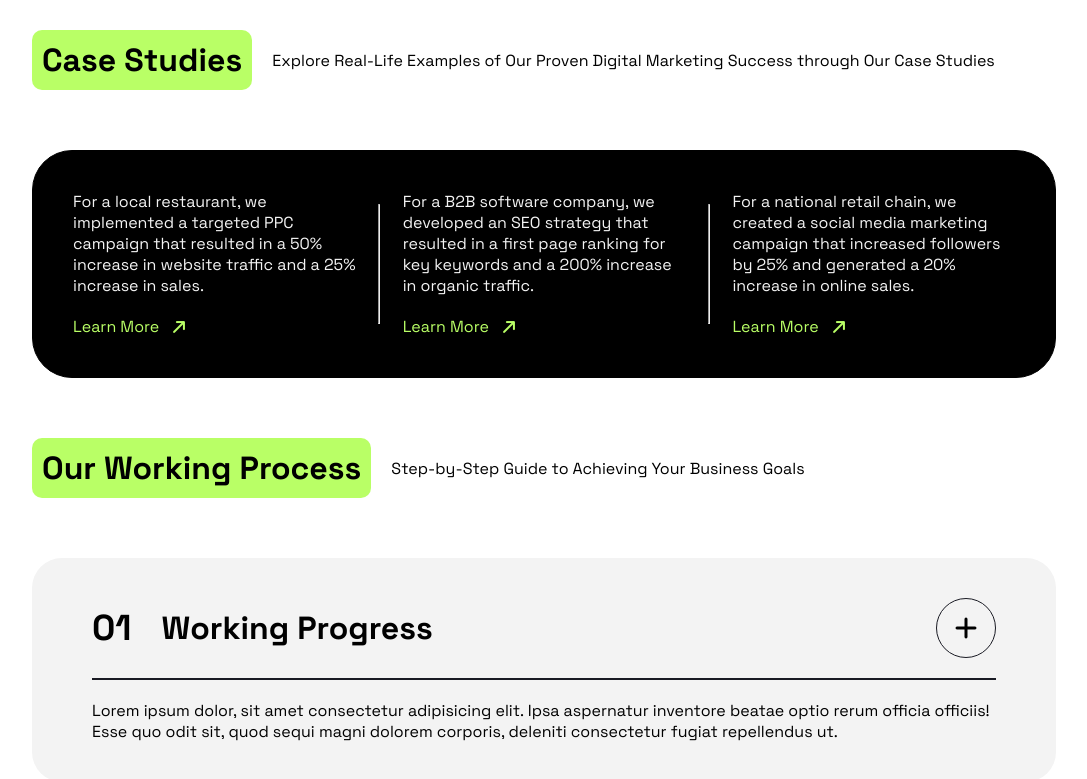
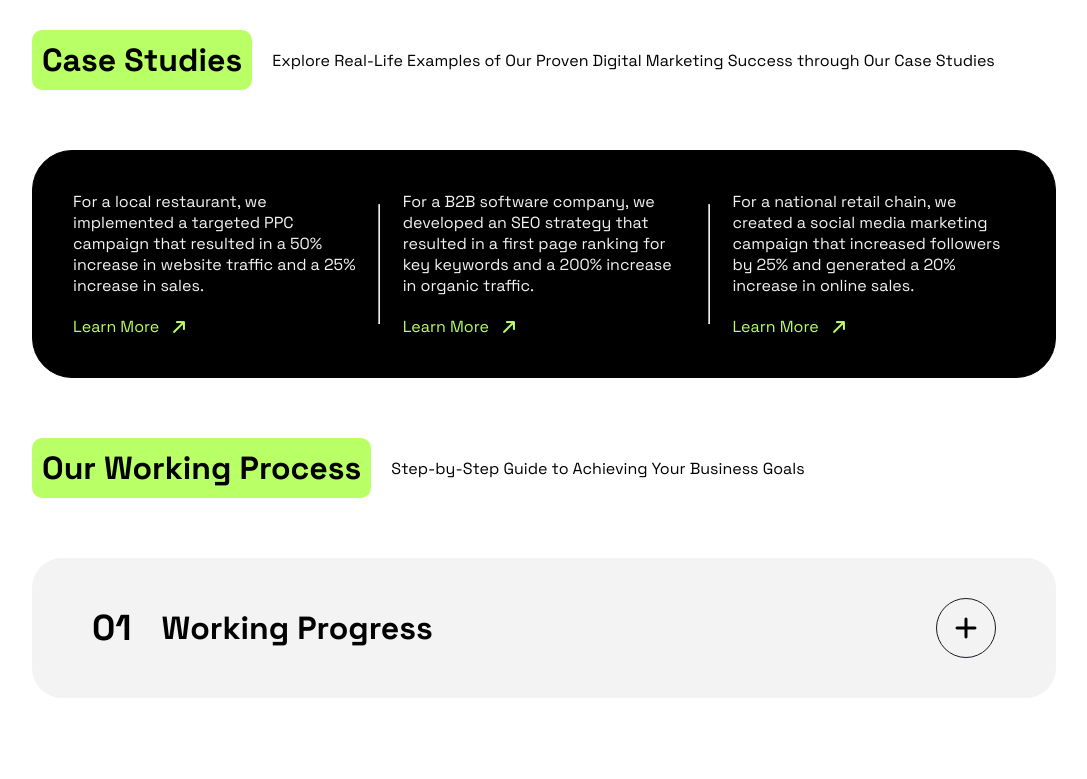
Before and after one commit to Blessen25/Positivus_website, a React (Vite) app in the folder frontend/: page / in a window 1280 px wide. Shown: the part 2160-2939 px from the top of the page, without its empty margins (96-1183 px from the left). After the commit the page ends 2913 px from the top, so only its background shows below. Built offline with nearby package versions, Linux system fonts and the light colour scheme.

Commit message:
Changes in working progress div

```diff
--- a/frontend/src/components/Extra.tsx
+++ b/frontend/src/components/Extra.tsx
@@ -34,12 +34,12 @@ const Services_Comp:React.FC<Services_Comp_Props> = (Props) => {
 
 const Working_Progress_Comp:React.FC<Services_Comp_Props> = (Props) => {
 
-    const [description, setDescription] = useState(true);
+    const [description, setDescription] = useState(false);
     return(
 
         <>
 
-            <div className="working_progress_div">
+            <div className={`working_progress_div ${description ? "working_progress_div_active" : ""}`} >
 
                 <div className="working_progress_firstdiv">
 
@@ -48,7 +48,7 @@ const Working_Progress_Comp:React.FC<Services_Comp_Props> = (Props) => {
                         <p className="h2">{"Working Progress"}</p>
                     </div>
                     <div className="working_progress_icon">
-                        <i className="fa-solid fa-plus h4"></i>
+                        <i className={`${description ? "fa-solid fa-minus" : "fa-solid fa-plus"} h4`}></i>
                     </div>
                 </div>
                 {description && <>
--- a/frontend/src/components/extra.css
+++ b/frontend/src/components/extra.css
@@ -143,6 +143,11 @@
 
 }
 
+.working_progress_div_active {
+
+    background-color: var(--Primary_Color);
+}
+
 .working_progress_firstdiv {
 
     display: flex;
@@ -165,6 +170,7 @@
     display: flex;
     align-items: center;
     justify-content: center;
+    background-color: var(--Grey);
 }
 
 .working_progress_description {
```
